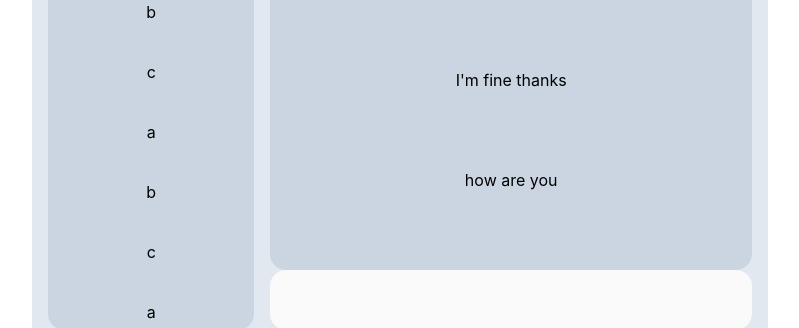
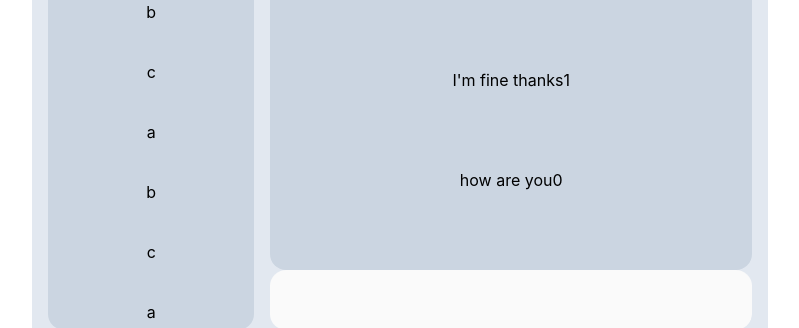
Before and after one commit to chmasgun/glov-chat-case-assignment, a React (Create React App) app in the folder my-app/: page / in a window 1280 px wide. Shown: the part 354-682 px from the top of the page, without its empty margins (240-1039 px from the left). Built offline with nearby package versions, Linux system fonts and the light colour scheme.

Commit message:
adds sender information to a message
message data is now [string, number], to denote the sender

```diff
--- a/my-app/src/components/ChatUIContainer.tsx
+++ b/my-app/src/components/ChatUIContainer.tsx
@@ -49,7 +49,7 @@ const ChatUIContainer: React.FC<ChatUIContainerProps> = () => {
             <ChatUIInnerContainerDiv>
 
                 <ContactListContainer contactList={["ahmet", "muratcan", "james", "ömer", "b", "c", "a", "b", "c", "a", "b", "c"]}></ContactListContainer>
-                <MessagingScreenContainer messages={["how are you", "I'm fine thanks"]}></MessagingScreenContainer>
+                <MessagingScreenContainer messages={[ ["how are you", 0], ["I'm fine thanks",1]]}></MessagingScreenContainer>
             </ChatUIInnerContainerDiv>
         </ChatUIContainerDiv>
     );
--- a/my-app/src/components/MessagingScreenContainer.tsx
+++ b/my-app/src/components/MessagingScreenContainer.tsx
@@ -3,7 +3,7 @@ import styled from 'styled-components';
 
 type MessagingScreenContainerProps = {
     // Add your props here
-    messages: string[]
+    messages: [string, number][]
 };
 
 
```
